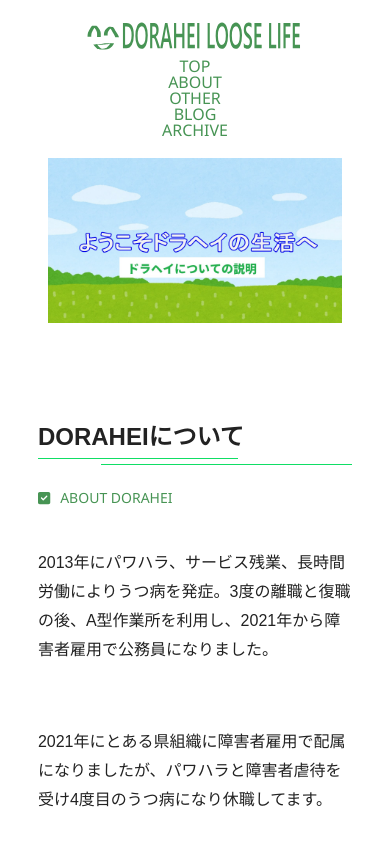
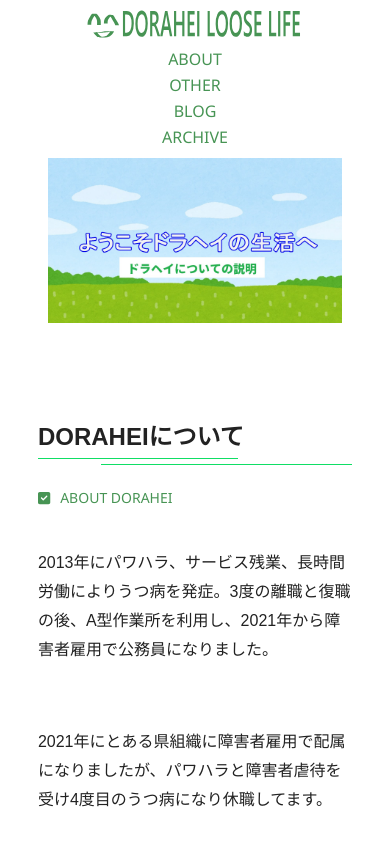
Before and after one commit to Dorahei/dorahei-gatsby-blog-v2, a Gatsby site: page /about in a window 390 px wide. Shown: the top 844 px of the page. Built offline with nearby package versions, Linux system fonts and the light colour scheme; Gatsby itself is replaced by a stand-in of ours.

Commit message:
navbar(header) css change

```diff
--- a/src/components/header.js
+++ b/src/components/header.js
@@ -40,9 +40,9 @@ const Header = () => (
       </div>
       <nav className="nav">
         <ul>
-          <li>
+          {/* <li>
             <Link to={`/`}>TOP</Link>
-          </li>
+          </li> */}
           <li>
             <Link to={`/about/`}>ABOUT</Link>
           </li>
--- a/src/components/layout.css
+++ b/src/components/layout.css
@@ -102,11 +102,14 @@ svg {
     height: 100px;
   }
 }
-/* 2024/02/25 CSS追加 */
+/* 2024/02/25 CSS追加 2024/06/23 CSS調整*/
 @media (max-width: 568px) {
   .nav ul {
     flex-direction: column;
     margin: 0px;
+  }
+  .nav li {
+    padding: 5px;
   }
   .nav li:not(:last-child) {
     margin-right: 0px;
```
Also changed, not shown: package.json (+31 -31 lines), README.md, 1 other file.
